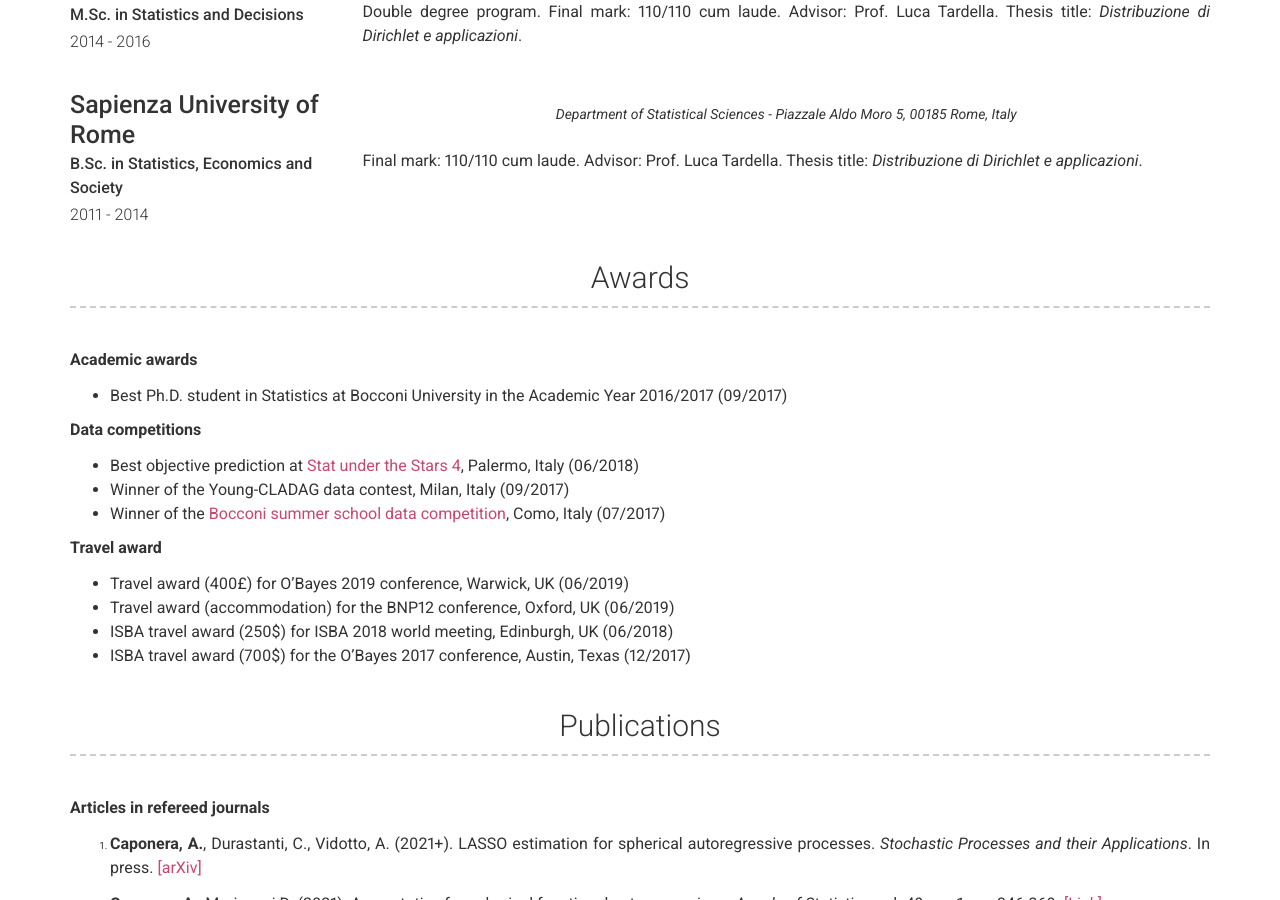
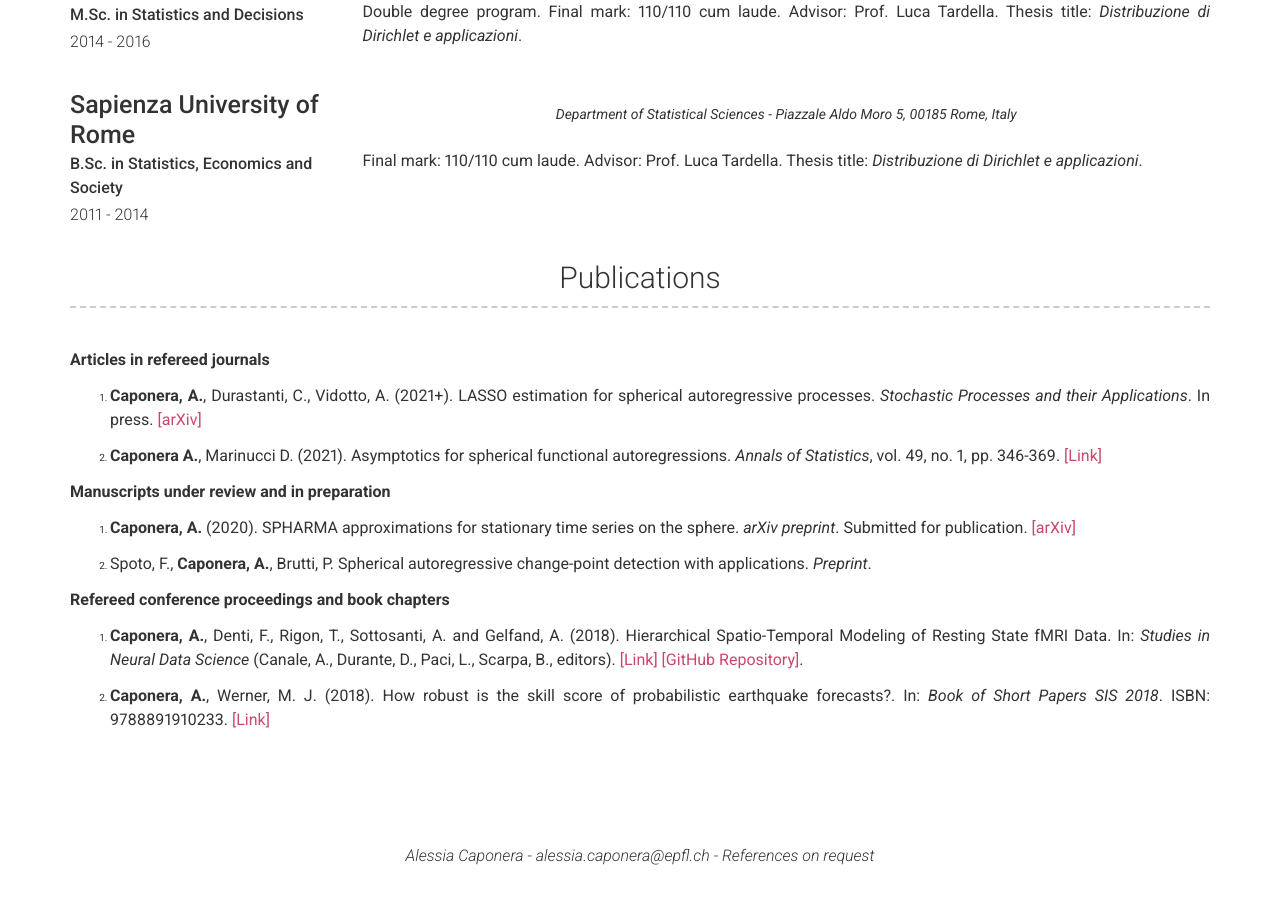
Before and after one commit to alessiacaponera/alessiacaponera.github.io, a Jekyll site: the page built from index.md, in a window 1280 px wide and 900 px high, scrolled down 1620 px. Built offline with Jekyll 4.4.1, drawn with Linux system fonts in a browser that asks for light colours; part of the change alters nothing that is shown.

Commit message:
Update _config.yml

```diff
--- a/_config.yml
+++ b/_config.yml
@@ -80,25 +80,25 @@ more_content: |
     1. **Caponera, A.**, Werner, M. J. (2018). How robust is the skill score of probabilistic earthquake forecasts?. In: *Book of Short Papers SIS 2018*. ISBN: 9788891910233. [[Link]](https://it.pearson.com/content/dam/region-core/italy/pearson-italy/pdf/Docenti/ISTITUZIONI%20-%20HE%20-%20PDF%20-%20SIS%20V2.pdf)
 
 # More Section
-awards_title: Awards
-awards_content: |
+#awards_title: Awards
+#awards_content: |
 
-    **Academic awards**
+#    **Academic awards**
 
-    - Best Ph.D. student in Statistics at Bocconi University in the Academic Year 2016/2017 (09/2017)
+#    - Best Ph.D. student in Statistics at Bocconi University in the Academic Year 2016/2017 (09/2017)
 
-    **Data competitions**
+#    **Data competitions**
 
-    - Best objective prediction at [Stat under the Stars 4](https://www.unipa.it/dipartimenti/seas/sus4/), Palermo, Italy (06/2018)
-    - Winner of the Young-CLADAG data contest, Milan, Italy (09/2017)
-    - Winner of the [Bocconi summer school data competition](https://www.knowledge.unibocconi.it/notizia.php?idArt=1855), Como, Italy (07/2017)
+#    - Best objective prediction at [Stat under the Stars 4](https://www.unipa.it/dipartimenti/seas/sus4/), Palermo, Italy (06/2018)
+#    - Winner of the Young-CLADAG data contest, Milan, Italy (09/2017)
+#    - Winner of the [Bocconi summer school data competition](https://www.knowledge.unibocconi.it/notizia.php?idArt=1855), Como, Italy (07/2017)
 
-    **Travel award**
+#    **Travel award**
 
-    - Travel award (400£) for O'Bayes 2019 conference, Warwick, UK (06/2019)
-    - Travel award (accommodation) for the BNP12 conference, Oxford, UK (06/2019)
-    - ISBA travel award (250$) for ISBA 2018 world meeting, Edinburgh, UK (06/2018)
-    - ISBA travel award (700$) for the O'Bayes 2017 conference, Austin, Texas (12/2017)
+#    - Travel award (400£) for O'Bayes 2019 conference, Warwick, UK (06/2019)
+#    - Travel award (accommodation) for the BNP12 conference, Oxford, UK (06/2019)
+#    - ISBA travel award (250$) for ISBA 2018 world meeting, Edinburgh, UK (06/2018)
+#    - ISBA travel award (700$) for the O'Bayes 2017 conference, Austin, Texas (12/2017)
 
 
 # More Section
@@ -107,18 +107,16 @@ service_content: |
 
     **Referee service (alphabetical order)**
 
-    Annals of Statistics; Bayesian Analysis; Bernoulli; Biometrics; Biometrika; Computational Statistics & Data Analysis; Electronic Journal of Statistics; European Journal of Operational Research; IEEE Transactions on Neural Networks and Learning Systems; Journal of Computational & Graphical Statistics; Journal of the American Statistical Association; Statistical Methods & Applications; Social Indicators Research; Statistics & Probability Letters
+    Bernoulli; Electronic Journal of Statistics
 
     **Positions in Academic Societies**
 
-    - Elected member of the board (2016-2018) of the [young group (ySIS)](https://youngsis.github.io) of the Italian Statistical Society
+    - Elected member of the board (2018-2020) of the [young group (ySIS)](https://youngsis.github.io) of the Italian Statistical Society
 
     **Organization of Scientific Events**
 
-    - Organizer of the ySIS session *think outside of the black-box: statistical reasoning in applications* of the [SIS2019: Smart Statistics for Smart Applications conference](http://meetings3.sis-statistica.org/index.php/SIS2019/index/schedConfs/current), Milan, Italy (06/2019)
-    - Member of the organising committee of [Stats under the Stars 5](http://www.sus5.unibocconi.eu), a hackathon for young Data Scientists, Milan, Italy (06/2019)
-    - Member of the local organising committee of the [10th international workshop on Bayesian inference in stochastic processes](https://www.unibocconi.eu/wps/wcm/connect/Site/BISP10/Home/) (BISP10), Milan, Italy (11/2017)
-
+    - Organizer of the y-SIS session *y-SIS: From methodology to applications* at [CMStatistics 2019](http://www.cmstatistics.org/CMStatistics2019/)
+    - Member of the scientific committee of the [50th Scientific Meeting of the Italian Statistical Society (SIS2020)](http://meetings3.sis-statistica.org/index.php/sis2020/)
 
 # Footer
 footer_show_references: true
```
